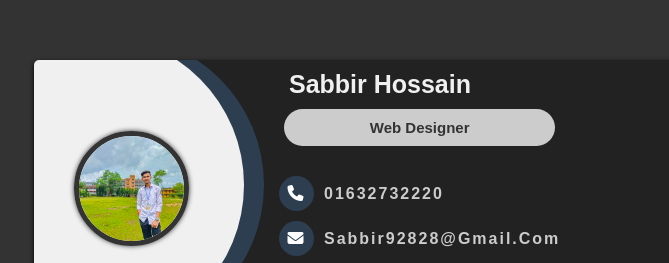
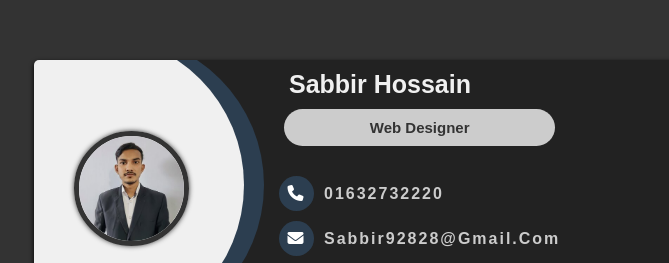
Before and after one commit to Sabbir2845/email-signature-7, a plain HTML site: page index.html in a window 1280 px wide. Shown: the part 210-473 px from the top of the page, 256-925 px from the left. Drawn offline with Linux system fonts and the light colour scheme.

Commit message:
maisa commit

```diff
--- a/index.html
+++ b/index.html
@@ -143,7 +143,7 @@
     <div class="container">
         <div class="box">
             <div class="image">
-                <img src="sabbir.jpg" alt="#" height="100px">
+                <img src="maisa.jpg" alt="#" height="100px">
             </div>
             <div class="content">
                 <h1 class="name">Sabbir Hossain</h1>
```
Also changed, not shown: maisa.jpg (added), sabbir.jpg (deleted).
